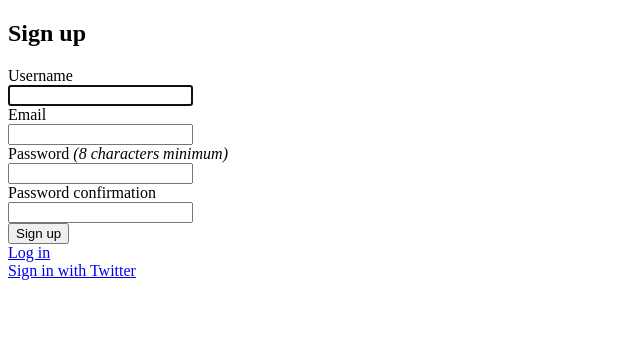
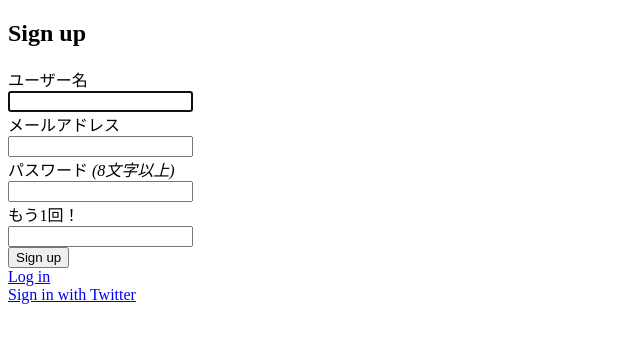
Before and after one commit to nrtkumi/worth_app, a Rails app: page /users/sign_up in a window 1280 px wide. Shown: the part 32-375 px from the top of the page, without its empty margins (0-640 px from the left). Run offline with Rails 7, Linux system fonts and the light colour scheme; style sheets or scripts are compiled from the project's sources; some libraries are stand-ins or nearby versions.

Commit message:
Localizing into Japanese

```diff
--- a/app/views/devise/registrations/new.html.erb
+++ b/app/views/devise/registrations/new.html.erb
@@ -16,7 +16,7 @@
   <div class="field">
     <%= f.label :password %>
     <% if @minimum_password_length %>
-    <em>(<%= @minimum_password_length %> characters minimum)</em>
+    <em>(<%= @minimum_password_length %>文字以上)</em>
     <% end %><br />
     <%= f.password_field :password, autocomplete: "off" %>
   </div>
--- a/config/application.rb
+++ b/config/application.rb
@@ -18,7 +18,7 @@ module Worth
 
     # The default locale is :en and all translations from config/locales/*.rb,yml are auto loaded.
     # config.i18n.load_path += Dir[Rails.root.join('my', 'locales', '*.{rb,yml}').to_s]
-    # config.i18n.default_locale = :de
+    config.i18n.default_locale = :ja
 
     # Do not swallow errors in after_commit/after_rollback callbacks.
     config.active_record.raise_in_transactional_callbacks = true
--- a/config/locales/devise.en.yml
+++ /dev/null
@@ -1,62 +0,0 @@
-# Additional translations at https://github.com/plataformatec/devise/wiki/I18n
-
-en:
-  devise:
-    confirmations:
-      confirmed: "Your email address has been successfully confirmed."
-      send_instructions: "You will receive an email with instructions for how to confirm your email address in a few minutes."
-      send_paranoid_instructions: "If your email address exists in our database, you will receive an email with instructions for how to confirm your email address in a few minutes."
-    failure:
-      already_authenticated: "You are already signed in."
-      inactive: "Your account is not activated yet."
-      invalid: "Invalid %{authentication_keys} or password."
-      locked: "Your account is locked."
-      last_attempt: "You have one more attempt before your account is locked."
-      not_found_in_database: "Invalid %{authentication_keys} or password."
-      timeout: "Your session expired. Please sign in again to continue."
-      unauthenticated: "You need to sign in or sign up before continuing."
-      unconfirmed: "You have to confirm your email address before continuing."
-    mailer:
-      confirmation_instructions:
-        subject: "Confirmation instructions"
-      reset_password_instructions:
-        subject: "Reset password instructions"
-      unlock_instructions:
-        subject: "Unlock instructions"
-      password_change:
-        subject: "Password Changed"
-    omniauth_callbacks:
-      failure: "Could not authenticate you from %{kind} because \"%{reason}\"."
-      success: "Successfully authenticated from %{kind} account."
-    passwords:
-      no_token: "You can't access this page without coming from a password reset email. If you do come from a password reset email, please make sure you used the full URL provided."
-      send_instructions: "You will receive an email with instructions on how to reset your password in a few minutes."
-      send_paranoid_instructions: "If your email address exists in our database, you will receive a password recovery link at your email address in a few minutes."
-      updated: "Your password has been changed successfully. You are now signed in."
-      updated_not_active: "Your password has been changed successfully."
-    registrations:
-      destroyed: "Bye! Your account has been successfully cancelled. We hope to see you again soon."
-      signed_up: "Welcome! You have signed up successfully."
-      signed_up_but_inactive: "You have signed up successfully. However, we could not sign you in because your account is not yet activated."
-      signed_up_but_locked: "You have signed up successfully. However, we could not sign you in because your account is locked."
-      signed_up_but_unconfirmed: "A message with a confirmation link has been sent to your email address. Please follow the link to activate your account."
-      update_needs_confirmation: "You updated your account successfully, but we need to verify your new email address. Please check your email and follow the confirm link to confirm your new email address."
-      updated: "Your account has been updated successfully."
-    sessions:
-      signed_in: "Signed in successfully."
-      signed_out: "Signed out successfully."
-      already_signed_out: "Signed out successfully."
-    unlocks:
-      send_instructions: "You will receive an email with instructions for how to unlock your account in a few minutes."
-      send_paranoid_instructions: "If your account exists, you will receive an email with instructions for how to unlock it in a few minutes."
-      unlocked: "Your account has been unlocked successfully. Please sign in to continue."
-  errors:
-    messages:
-      already_confirmed: "was already confirmed, please try signing in"
-      confirmation_period_expired: "needs to be confirmed within %{period}, please request a new one"
-      expired: "has expired, please request a new one"
-      not_found: "not found"
-      not_locked: "was not locked"
-      not_saved:
-        one: "1 error prohibited this %{resource} from being saved:"
-        other: "%{count} errors prohibited this %{resource} from being saved:"
--- /dev/null
+++ b/config/locales/devise.ja.yml
@@ -0,0 +1,60 @@
+# Additional translations at https://github.com/plataformatec/devise/wiki/I18n
+
+ja:
+  devise:
+    confirmations:
+      confirmed: 'アカウントを登録しました。'
+      send_instructions: 'アカウントの有効化について数分以内にメールでご連絡します。'
+      send_paranoid_instructions: "あなたのメールアドレスが登録済みの場合、本人確認用のメールが数分以内に送信されます。"
+    failure:
+      already_authenticated: 'すでにログインしています。'
+      inactive: 'アカウントが有効化されていません。メールに記載された手順にしたがって、アカウントを有効化してください。'
+      invalid: "%{authentication_keys} もしくはパスワードが不正です。"
+      locked: 'あなたのアカウントは凍結されています。'
+      last_attempt: 'あなたのアカウントが凍結される前に、複数回の操作がおこなわれています。'
+      not_found_in_database: "%{authentication_keys} もしくはパスワードが不正です。"
+      timeout: 'セッションがタイムアウトしました。もう一度ログインしてください。'
+      unauthenticated: 'アカウント登録もしくはログインしてください。'
+      unconfirmed: 'メールアドレスの本人確認が必要です。'
+    mailer:
+      confirmation_instructions:
+        subject: 'アカウントの有効化について'
+      reset_password_instructions:
+        subject: 'パスワードの再設定について'
+      unlock_instructions:
+        subject: 'アカウントの凍結解除について'
+    omniauth_callbacks:
+      failure: "%{kind} アカウントによる認証に失敗しました。理由：（%{reason}）"
+      success: "%{kind} アカウントによる認証に成功しました。"
+    passwords:
+      no_token: "このページにはアクセスできません。パスワード再設定メールのリンクからアクセスされた場合には、URL をご確認ください。"
+      send_instructions: 'パスワードの再設定について数分以内にメールでご連絡いたします。'
+      send_paranoid_instructions: "あなたのメールアドレスが登録済みの場合、パスワード再設定用のメールが数分以内に送信されます。"
+      updated: 'パスワードが正しく変更されました。'
+      updated_not_active: 'パスワードが正しく変更されました。'
+    registrations:
+      destroyed: 'アカウントを削除しました。またのご利用をお待ちしております。'
+      signed_up: 'アカウント登録が完了しました。'
+      signed_up_but_inactive: 'ログインするためには、アカウントを有効化してください。'
+      signed_up_but_locked: 'アカウントが凍結されているためログインできません。'
+      signed_up_but_unconfirmed: '本人確認用のメールを送信しました。メール内のリンクからアカウントを有効化させてください。'
+      update_needs_confirmation: 'アカウント情報を変更しました。変更されたメールアドレスの本人確認のため、本人確認用メールより確認処理をおこなってください。'
+      updated: 'アカウント情報を変更しました。'
+    sessions:
+      signed_in: 'ログインしました。'
+      signed_out: 'ログアウトしました。'
+      already_signed_out: '既にログアウト済みです。'
+    unlocks:
+      send_instructions: 'アカウントの凍結解除方法を数分以内にメールでご連絡します。'
+      send_paranoid_instructions: 'アカウントが見つかった場合、アカウントの凍結解除方法を数分以内にメールでご連絡します。'
+      unlocked: 'アカウントを凍結解除しました。'
+  errors:
+    messages:
+      already_confirmed: 'は既に登録済みです。ログインしてください。'
+      confirmation_period_expired: "の期限が切れました。%{period} までに確認する必要があります。 新しくリクエストしてください。"
+      expired: 'の有効期限が切れました。新しくリクエストしてください。'
+      not_found: 'は見つかりませんでした。'
+      not_locked: 'は凍結されていません。'
+      not_saved:
+        one: "エラーが発生したため %{resource} は保存されませんでした:"
+        other: "%{count} 件のエラーが発生したため %{resource} は保存されませんでした:"
--- /dev/null
+++ b/config/locales/ja.yml
@@ -0,0 +1,14 @@
+ja:
+  activerecord:
+    models:
+      user: ユーザー
+    attributes:
+      user:
+        username: ユーザー名
+        email: メールアドレス
+        job: 職業
+        gender: 性別
+        introduction: 紹介文
+        password: パスワード
+        password_confirmation: もう1回！
+        remember_me: 常時ログイン
```
Also changed, not shown: Gemfile, Gemfile.lock.
